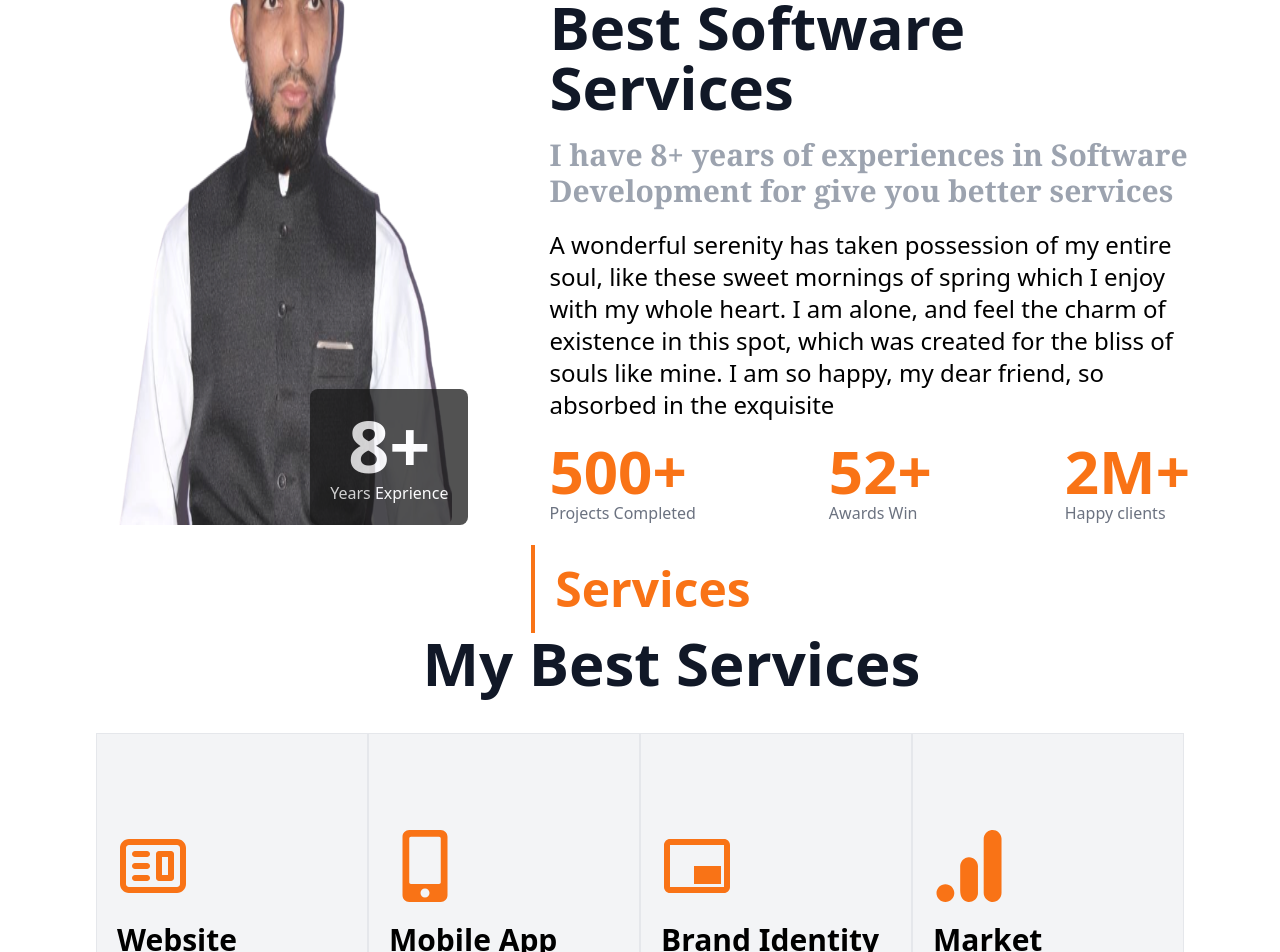
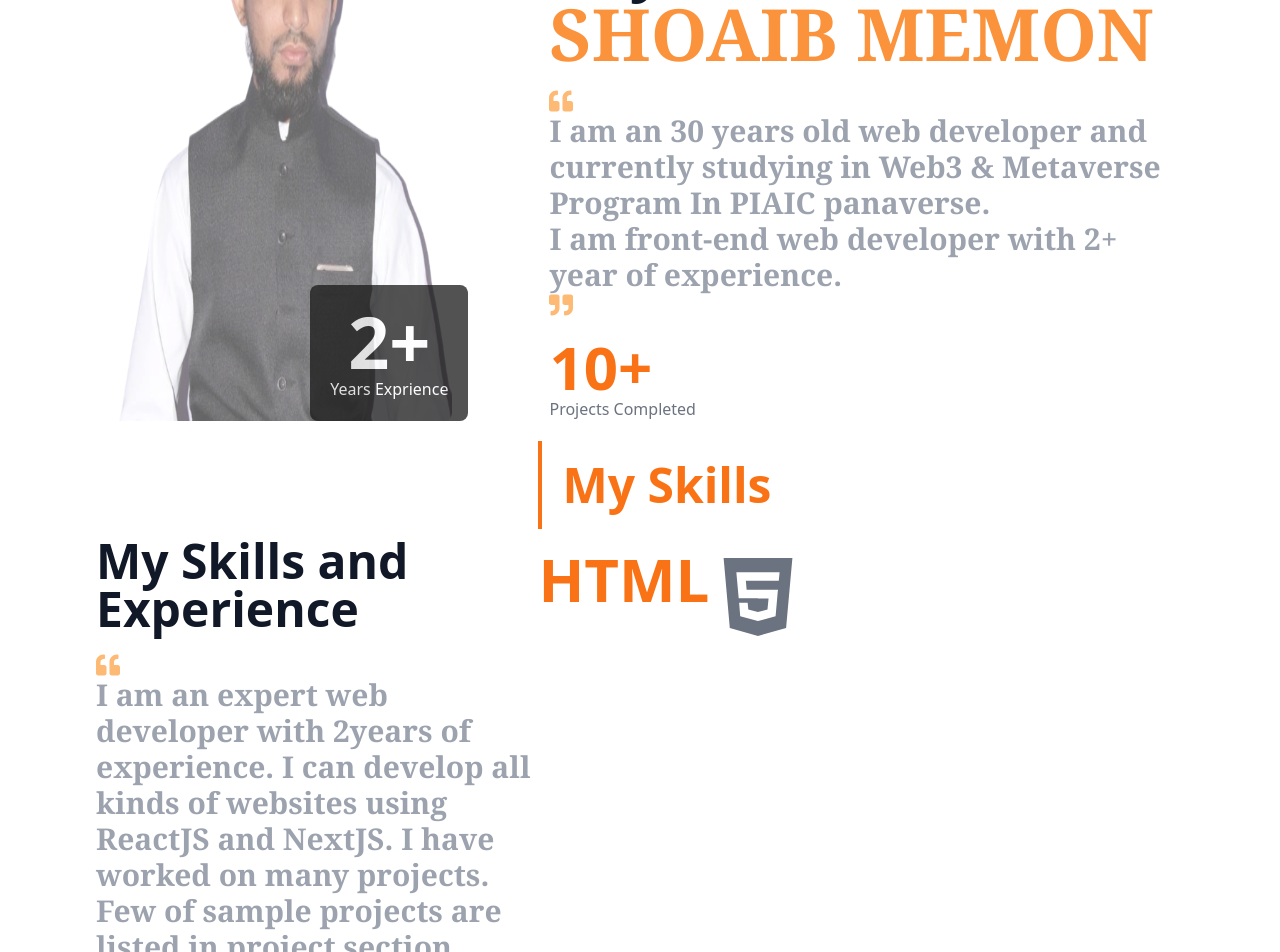
Before and after one commit to shoaibattari/Resume-ShoaibMemon, a Next.js app: page / in a window 1280 px wide. Shown: the part 980-1932 px from the top of the page. Built offline with nearby package versions, Linux system fonts and the light colour scheme.

Commit message:
edit persona data

```diff
--- a/app/components/aboutme/About.tsx
+++ b/app/components/aboutme/About.tsx
@@ -1,6 +1,7 @@
 import React from "react";
 import shoaib from "../hero/hero.png";
 import Image from "next/image";
+import { FaQuoteLeft, FaQuoteRight } from "react-icons/fa";
 
 function About() {
   return (
@@ -12,10 +13,10 @@ function About() {
             width={400}
             height={300}
             alt={"shoiab memon"}
-            className="rounded-lg "
+            className="rounded-lg opacity-70"
           />
           <div className=" absolute z-10  bg-black bottom-0 right-0 rounded-lg p-1 sm:p-3 lg:p-5 text-center lg:mr-20 md:mr-56 opacity-75">
-            <p className="text-7xl text-white font-bold">8+</p>
+            <p className="text-7xl text-white font-bold">2+</p>
             <p className="text-1xl text-white">Years Exprience</p>
           </div>
         </div>
@@ -26,38 +27,25 @@ function About() {
               About Me
             </h1>
           </div>
-          <p className="text-3xl lg:text-6xl xl:text-6xl text-gray-900 md:mt-5 lg:mt-2 font-bold">
-            Welcome to Tonu, Best Software Services
+          <p className="text-3xl lg:text-4xl xl:text-6xl text-gray-900 md:mt-5 lg:mt-2 font-bold">
+            Hey There! I'm <br />
+            <span className=" text-5xl lg:text-7xl text-orange-400 font-serif">
+              SHOAIB MEMON
+            </span>
           </p>
           <p className="text-3xl text-gray-400 mt-5 font-semibold font-serif">
-            I have 8+ years of experiences in Software Development for give you
-            better services
+            <FaQuoteLeft className="text-orange-300  text-2xl" />
+            I am an 30 years old web developer and currently studying in Web3 &
+            Metaverse Program In PIAIC panaverse. <br /> I am front-end web
+            developer with 2+ year of experience.
           </p>
-          <p className="text-2xl mt-5">
-            A wonderful serenity has taken possession of my entire soul, like
-            these sweet mornings of spring which I enjoy with my whole heart. I
-            am alone, and feel the charm of existence in this spot, which was
-            created for the bliss of souls like mine. I am so happy, my dear
-            friend, so absorbed in the exquisite
-          </p>
+          <FaQuoteRight className="text-orange-300 text-2xl " />
           <div className="flex justify-between">
             <div className="mt-5">
               <p className="text-orange-500 text-3xl sm:text-4xl lg:text-6xl font-bold">
-                500+
+                10+
               </p>
               <p className="text-1xl text-gray-500">Projects Completed</p>
-            </div>
-            <div className="mt-5">
-              <p className="text-orange-500 text-3xl sm:text-4xl lg:text-6xl   font-bold">
-                52+
-              </p>
-              <p className="text-1xl text-gray-500">Awards Win</p>
-            </div>
-            <div className="mt-5">
-              <p className="text-orange-500 text-3xl sm:text-4xl lg:text-6xl   font-bold">
-                2M+
-              </p>
-              <p className="text-1xl text-gray-500">Happy clients</p>
             </div>
           </div>
         </div>
--- a/app/components/hero/Hero.tsx
+++ b/app/components/hero/Hero.tsx
@@ -17,7 +17,7 @@ function Hero() {
             App & Software Developer
           </p>
           <p className=" text-3xl lg:text-6xl text-gray-500 pt-10 font-semibold font-serif ">
-            <span className="text-emerald-800">SHOAIB </span> MEMON
+            <span className="text-orange-500">SHOAIB </span> MEMON
           </p>
           <div className="mt-3">
             <Button text={"Contact Me"} link={"https://github.com/shoaibattari"} />
--- /dev/null
+++ b/app/components/skills/Skills.tsx
@@ -0,0 +1,44 @@
+import React from "react";
+import { FaQuoteLeft, FaQuoteRight } from "react-icons/fa";
+import { AiFillHtml5 } from "react-icons/ai";
+
+function Skills() {
+  return (
+    <>
+      <div className="md:w-4/6 md:pl-[96px] px-[20px]">
+        <div>
+          <h1 className=" md:ml-[60%] text-4xl md:text-5xl text-orange-500 border-l-4 border-orange-500 p-5 font-extrabold mt-5 ">
+            My Skills
+          </h1>
+        </div>
+        <div className="md:flex">
+          <div className="w-[60%]">
+            <p className=" text-2xl lg:text-3xl xl:text-5xl text-gray-900 md:mt-5 lg:mt-2 font-bold">
+              My Skills and Experience
+            </p>
+            <p className="text-3xl text-gray-400 mt-5 font-semibold font-serif">
+              <FaQuoteLeft className="text-orange-300  text-2xl" />I am an
+              expert web developer with 2years of experience. I can develop all
+              kinds of websites using ReactJS and NextJS. I have worked on many
+              projects. Few of sample projects are listed in project section.
+            </p>
+            <FaQuoteRight className="text-orange-300 text-2xl " />
+          </div>
+
+          {/* right section */}
+          <div className="w-[40%]  ">
+            <div className="mt-5 flex">
+              <p className="text-orange-500 text-3xl sm:text-4xl lg:text-6xl font-bold">
+               HTML
+              </p>
+              <div>
+              <AiFillHtml5 className="text-8xl text-gray-500" /></div>
+            </div>
+          </div>
+        </div>
+      </div>
+    </>
+  );
+}
+
+export default Skills;
--- a/app/page.tsx
+++ b/app/page.tsx
@@ -2,6 +2,7 @@ import React from "react";
 import About from "./components/aboutme/About";
 import Hero from "./components/hero/Hero";
 import Projects from "./components/projects/Projects";
+import Quolification from "./components/skills/Skills";
 import Services from "./components/services/Services";
 
 export default function Home() {
@@ -9,6 +10,7 @@ export default function Home() {
     <>
     <Hero />
     <About />
+    <Quolification />
     <Services />
     <Projects />
     </>
```
